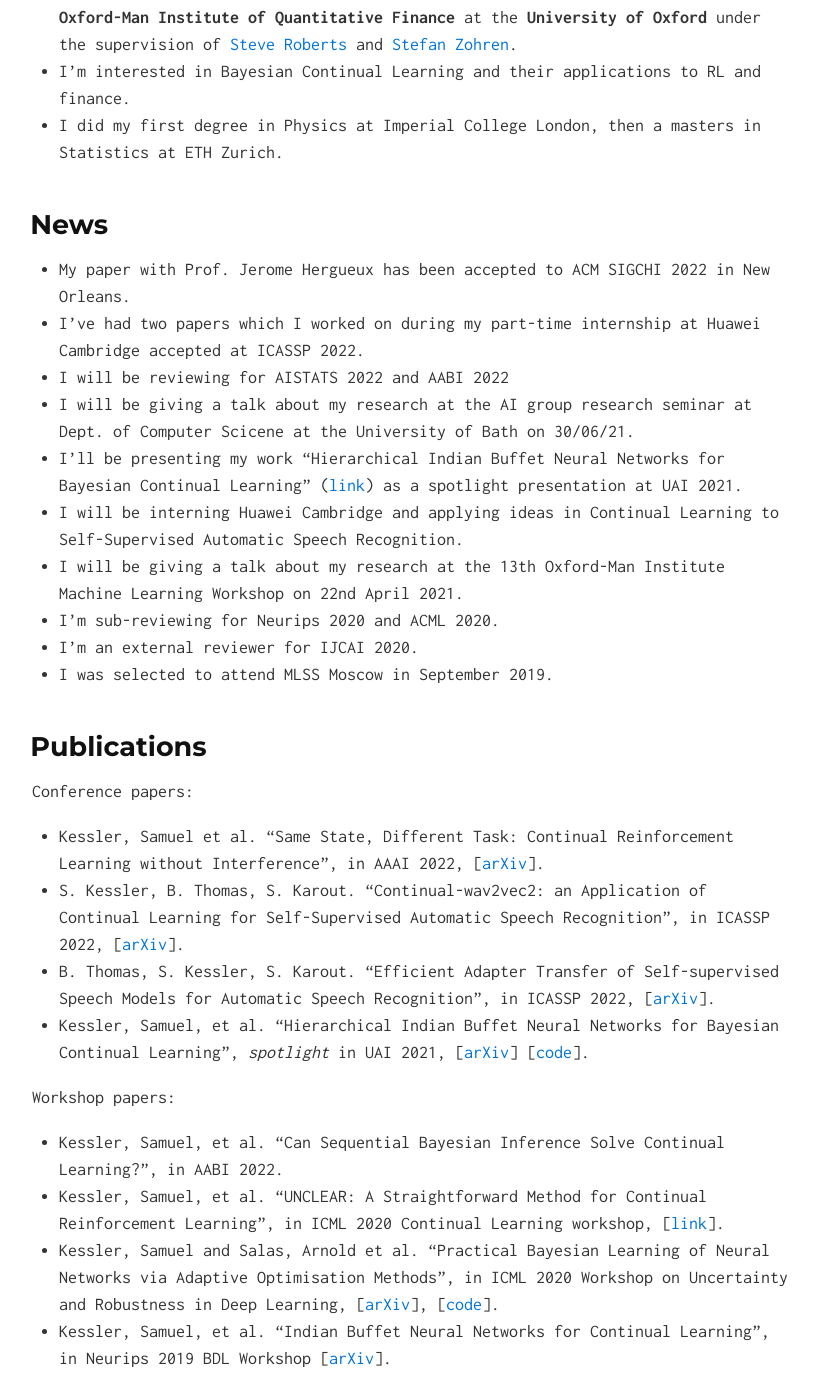
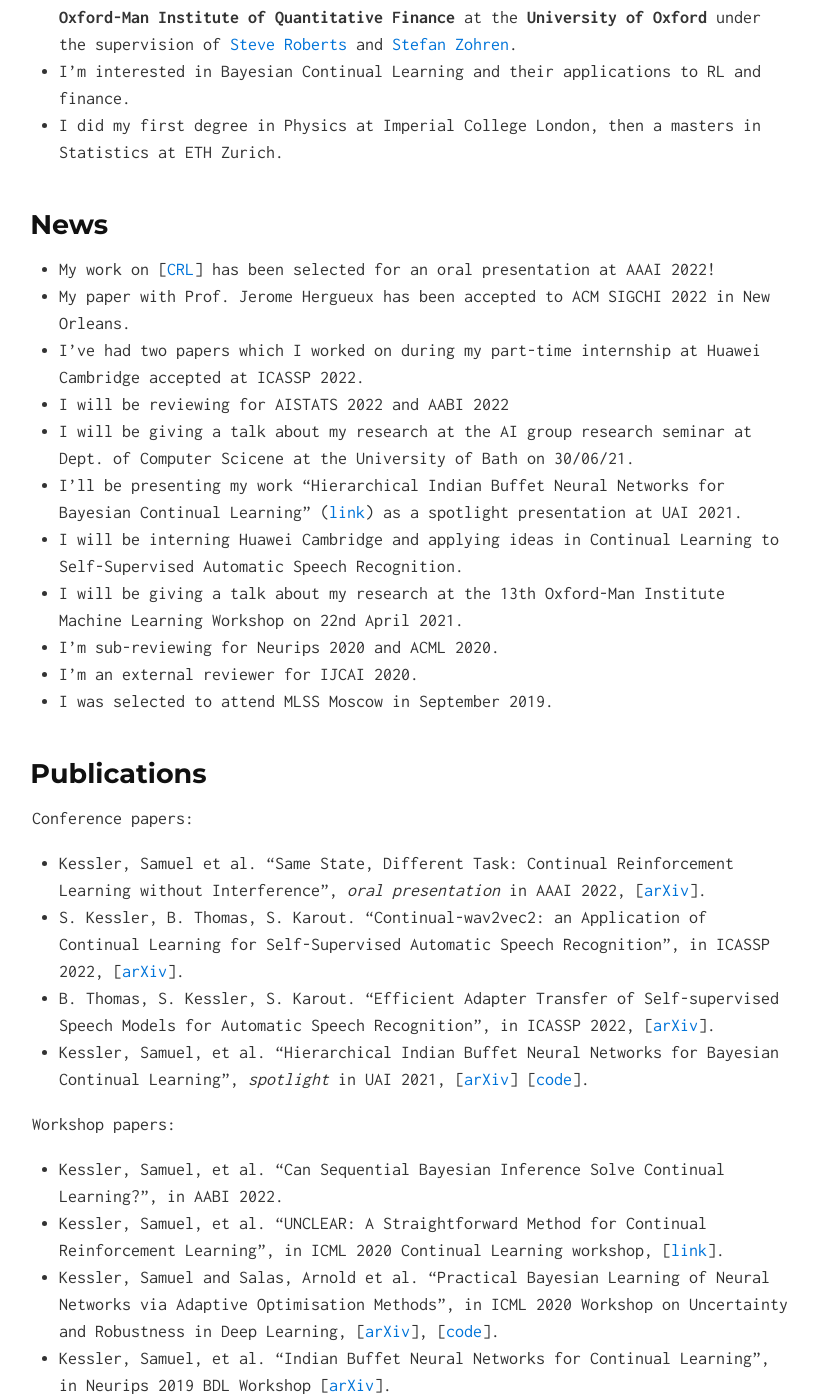
Before and after one commit to skezle/skezle.github.io, a Jekyll site: the page built from index.md, in a window 1280 px wide and 1400 px high, scrolled down 518 px. Shown: the whole window, without its empty margins (230-1048 px from the left). Built offline with Jekyll 4.4.1, drawn with Linux system fonts in a browser that asks for light colours.

Commit message:
Update index.md

```diff
--- a/index.md
+++ b/index.md
@@ -14,6 +14,7 @@ applications to RL and finance.
 Statistics at ETH Zurich.
 
 ## News
+* My work on \[[CRL](https://arxiv.org/abs/2106.02940)\] has been selected for an oral presentation at AAAI 2022!
 * My paper with Prof. Jerome Hergueux has been accepted to ACM SIGCHI 2022 in New Orleans.
 * I've had two papers which I worked on during my part-time internship at Huawei Cambridge accepted at ICASSP 2022.
 * I will be reviewing for AISTATS 2022 and AABI 2022
@@ -27,7 +28,7 @@ Statistics at ETH Zurich.
 
 ## Publications
 Conference papers:
-* Kessler, Samuel et al. "Same State, Different Task: Continual Reinforcement Learning without Interference", in AAAI 2022, \[[arXiv](https://arxiv.org/abs/2106.02940)\].
+* Kessler, Samuel et al. "Same State, Different Task: Continual Reinforcement Learning without Interference", *oral presentation* in AAAI 2022, \[[arXiv](https://arxiv.org/abs/2106.02940)\].
 * S. Kessler, B. Thomas, S. Karout. "Continual-wav2vec2: an Application of Continual Learning for Self-Supervised Automatic Speech Recognition", in ICASSP 2022, \[[arXiv](https://arxiv.org/abs/2107.13530)\].
 * B. Thomas, S. Kessler, S. Karout. "Efficient Adapter Transfer of Self-supervised Speech Models for Automatic Speech Recognition", in ICASSP 2022, \[[arXiv](http://arxiv.org/abs/2202.03218)\].
 * Kessler, Samuel, et al. "Hierarchical Indian Buffet Neural Networks for Bayesian Continual Learning", *spotlight* in UAI 2021, \[[arXiv](https://arxiv.org/abs/1912.02290)\] \[[code](https://github.com/skezle/IBP_BNN)\].
```
